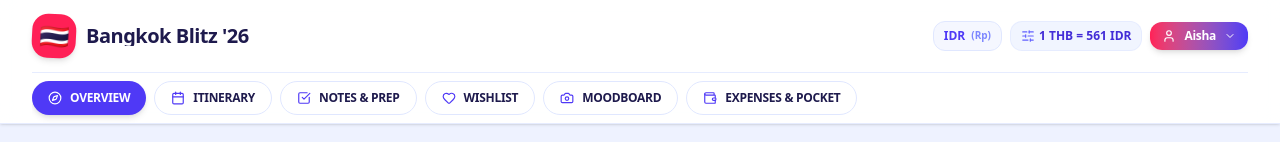
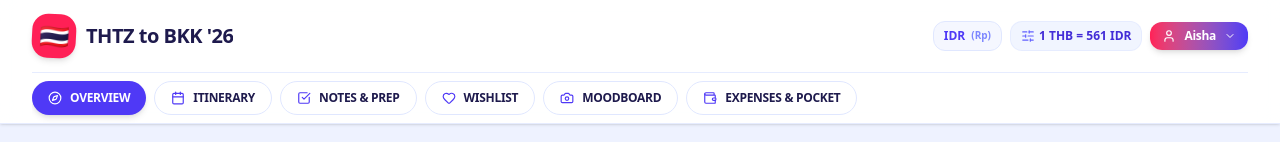
Before and after one commit to adelineafgr/thtz-bangkok-trip, a React (Vite) app: page / in a window 1280 px wide. Shown: the top 142 px of the page. Built offline with nearby package versions, Linux system fonts and the light colour scheme.

Commit message:
Update Navbar title from 'Bangkok Blitz' to 'THTZ to BKK'

```diff
--- a/src/components/Navbar.tsx
+++ b/src/components/Navbar.tsx
@@ -74,7 +74,7 @@ export const Navbar: React.FC<NavbarProps> = ({
             <div className="min-w-0">
               <div className="flex items-center space-x-2">
                 <h1 className="text-base sm:text-xl font-black text-indigo-950 tracking-tight leading-none truncate">
-                  Bangkok Blitz '26
+                  THTZ to BKK '26
                 </h1>
               </div>
             </div>
```
